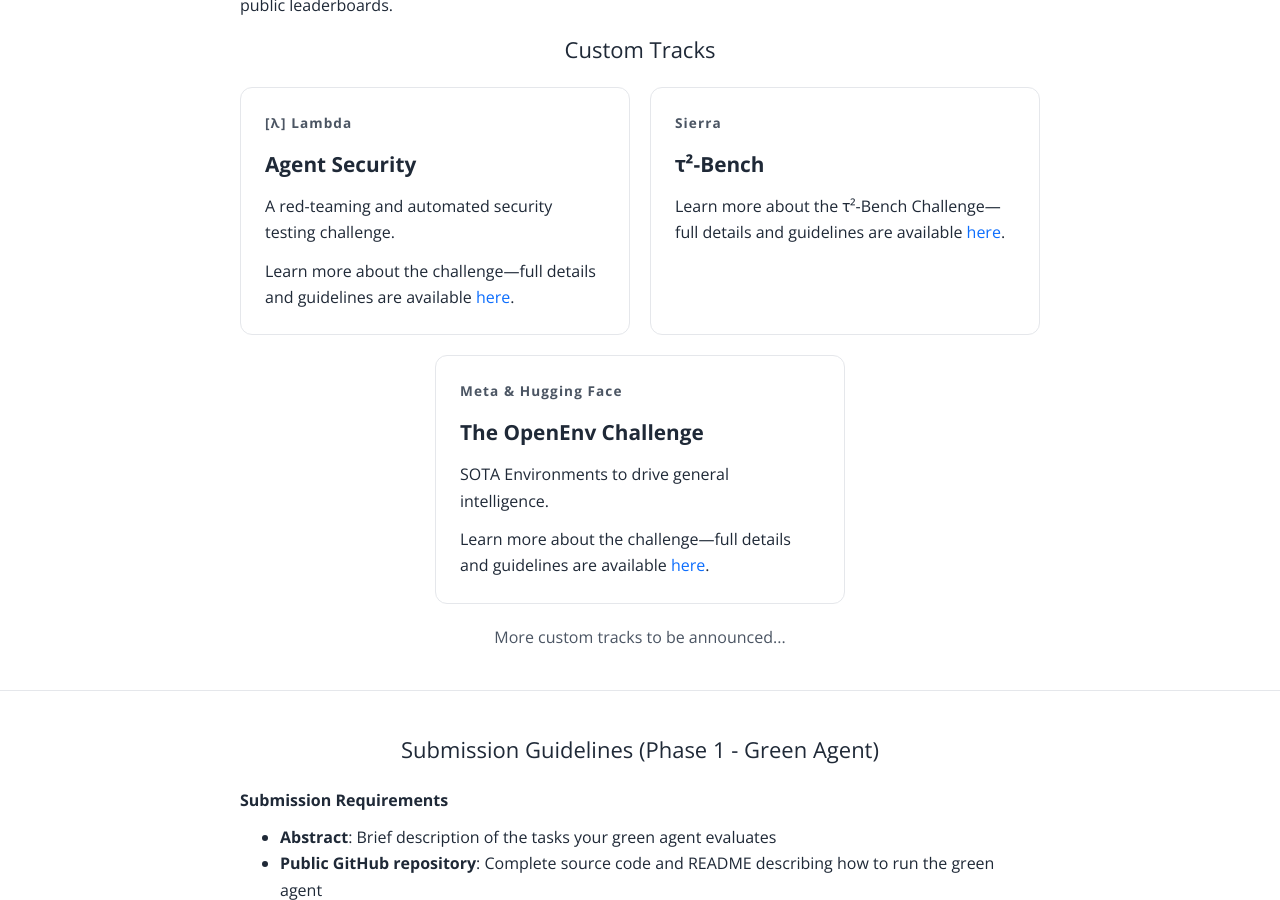
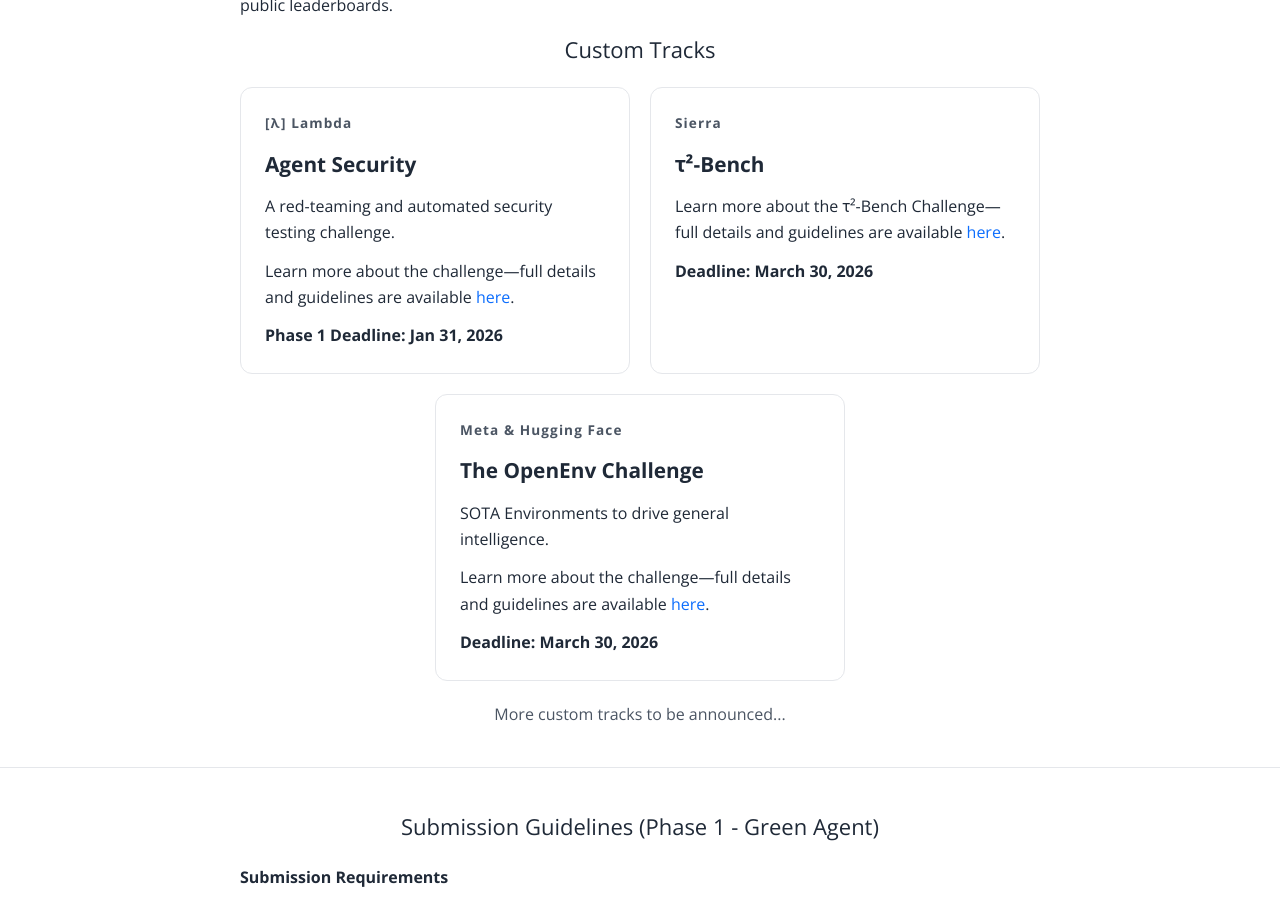
Before and after one commit to rdi-berkeley/rdi-berkeley.github.io, a Jekyll site: the page agentx-agentbeats.html, which Jekyll copies as it is, in a window 1280 px wide and 900 px high, scrolled down 6163 px. Built offline with Jekyll 4.4.1, drawn with Linux system fonts in a browser that asks for light colours.

Commit message:
agentx-agentbeats: add custom track deadlines

```diff
--- a/agentx-agentbeats.html
+++ b/agentx-agentbeats.html
@@ -744,17 +744,20 @@
               <h3 class="track-name">Agent Security</h3>
               <p class="track-description">A red-teaming and automated security testing challenge.</p>
               <p class="track-description">Learn more about the challenge—full details and guidelines are available <a href="https://docs.google.com/document/d/1LH5I6DcsEy6umcziouCrKN90aEUhpUoKUT0hlfdaqts/" target="_blank" rel="noopener">here</a>.</p>
+              <p class="track-description"><strong>Phase 1 Deadline: Jan 31, 2026</strong></p>
             </article>
             <article class="track-card">
               <div class="track-sponsor">Sierra</div>
               <h3 class="track-name">τ²-Bench</h3>
               <p class="track-description">Learn more about the τ²-Bench Challenge—full details and guidelines are available <a href="https://drive.google.com/file/d/1dYwYLl-BM88pu8egFzyGf6JA5onBlYOl/view?usp=drive_link" target="_blank" rel="noopener">here</a>.</p>
+              <p class="track-description"><strong>Deadline: March 30, 2026</strong></p>
             </article>
             <article class="track-card">
               <div class="track-sponsor">Meta &amp; Hugging Face</div>
               <h3 class="track-name">The OpenEnv Challenge</h3>
               <p class="track-description">SOTA Environments to drive general intelligence.</p>
               <p class="track-description">Learn more about the challenge—full details and guidelines are available <a href="https://drive.google.com/file/d/1NASall4R84xAhoDdcaMwwJ78Ao3B-EK4/view?usp=drive_link" target="_blank" rel="noopener">here</a>.</p>
+              <p class="track-description"><strong>Deadline: March 30, 2026</strong></p>
             </article>
           </div>
           <p class="lead">More custom tracks to be announced...</p>
```
